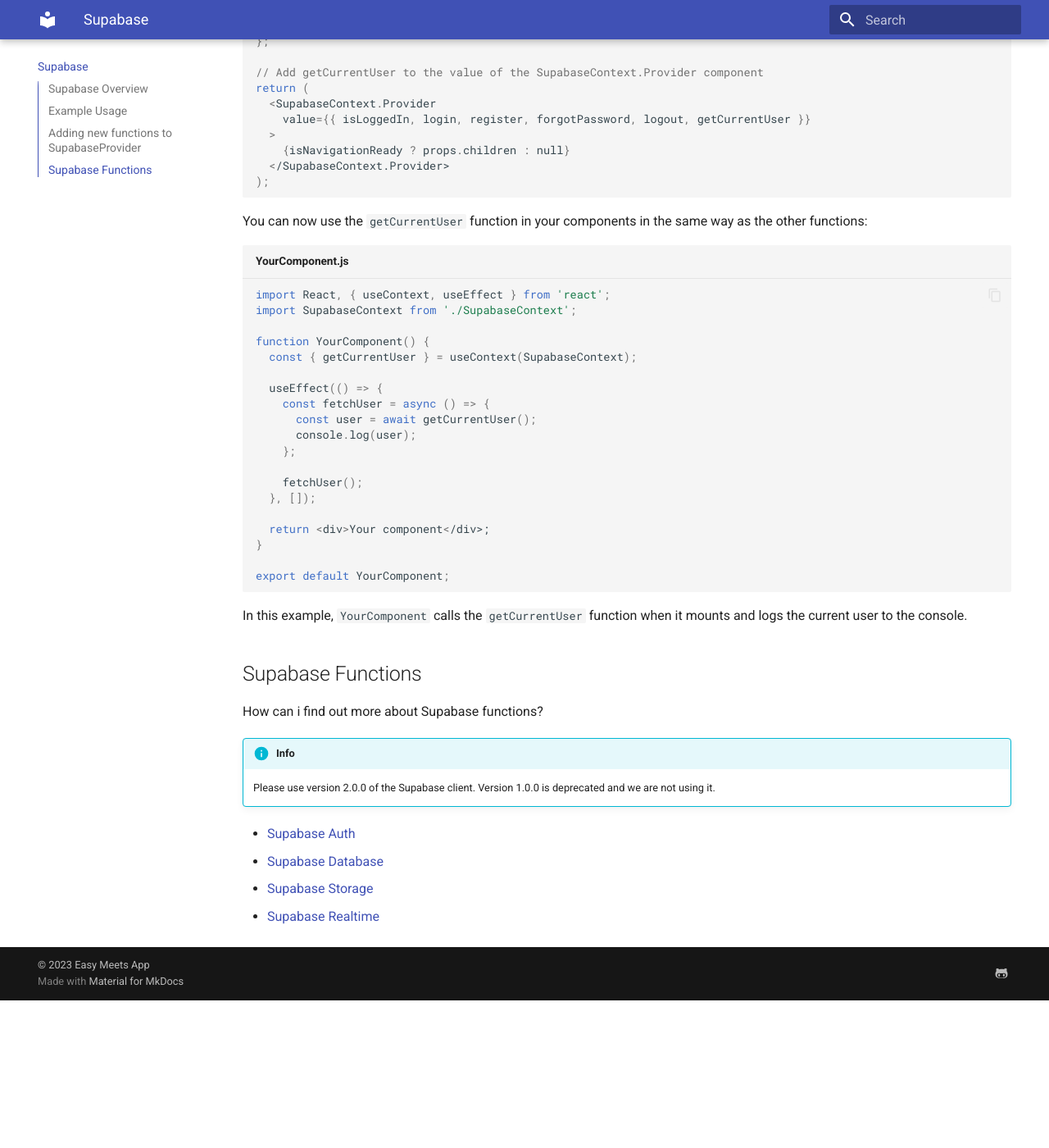
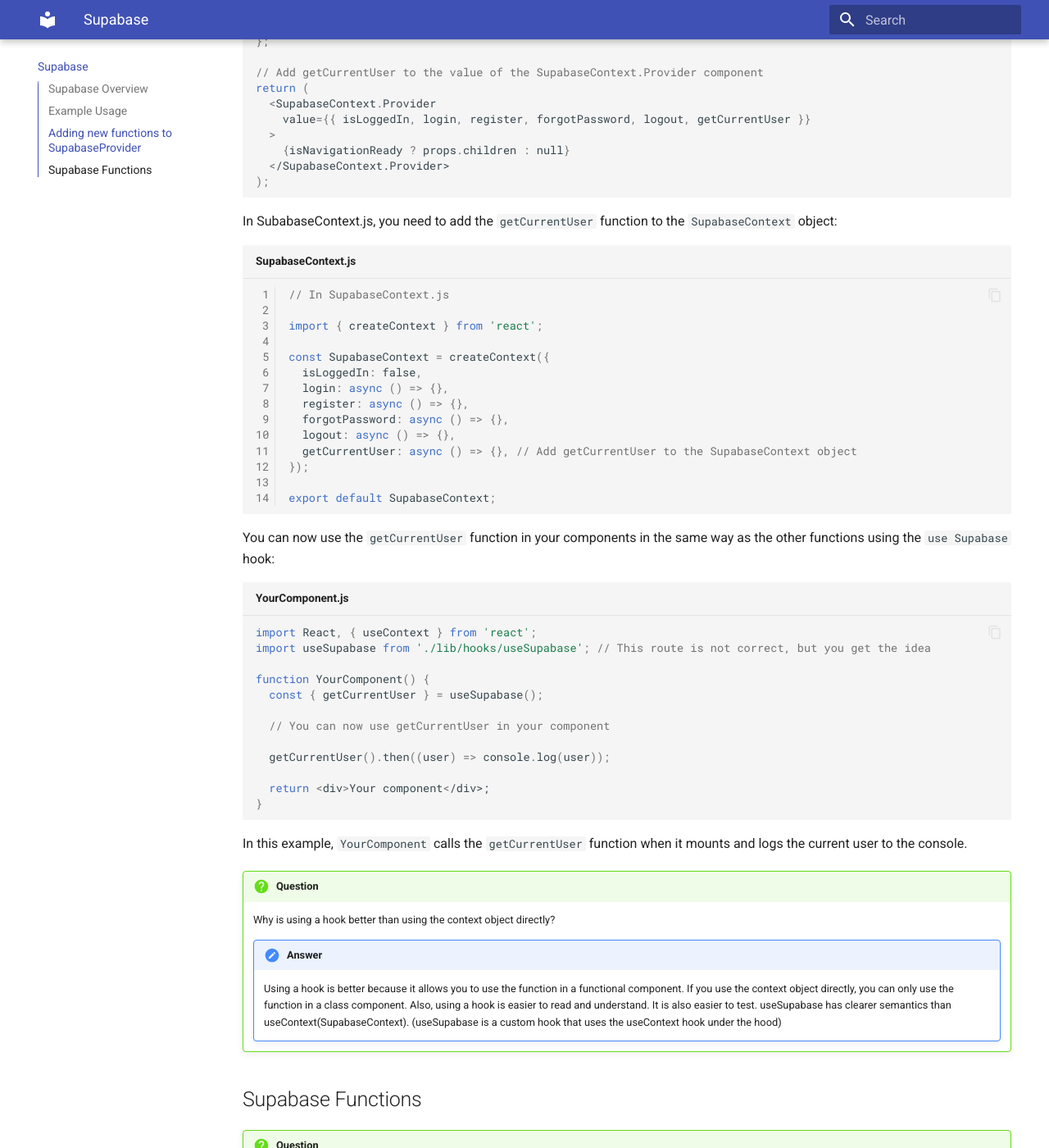
Before and after one commit to easymeets/easy-meets-docs, an MkDocs documentation site: the page built from docs/supabase.md, in a window 1280 px wide and 1400 px high, scrolled down 1403 px. Shown: the whole window at 82% size. Built offline with MkDocs 1.6.1 and Material for MkDocs 9.7.7, drawn with Linux system fonts in a browser that asks for light colours; before the commit the page ends 2623 px from its top, so only the background shows below that; some of the changed text lies outside the part shown.

Commit message:
Added changes to supabase md and its use cases

````diff
--- a/docs/supabase.md
+++ b/docs/supabase.md
@@ -61,40 +61,62 @@
 );
 ```
 
-You can now use the `getCurrentUser` function in your components in the same way as the other functions:
+In SubabaseContext.js, you need to add the `getCurrentUser` function to the `SupabaseContext` object:
+
+```javascript title="SupabaseContext.js" linenums="1"
+// In SupabaseContext.js
+
+import { createContext } from 'react';
+
+const SupabaseContext = createContext({
+  isLoggedIn: false,
+  login: async () => {},
+  register: async () => {},
+  forgotPassword: async () => {},
+  logout: async () => {},
+  getCurrentUser: async () => {}, // Add getCurrentUser to the SupabaseContext object
+});
+
+export default SupabaseContext;
+```
+
+
+You can now use the `getCurrentUser` function in your components in the same way as the other functions
+using the `use Supabase` hook:
 
 ```javascript title="YourComponent.js"
-import React, { useContext, useEffect } from 'react';
-import SupabaseContext from './SupabaseContext';
+import React, { useContext } from 'react';
+import useSupabase from './lib/hooks/useSupabase'; // This route is not correct, but you get the idea
 
 function YourComponent() {
-  const { getCurrentUser } = useContext(SupabaseContext);
+  const { getCurrentUser } = useSupabase();
 
-  useEffect(() => {
-    const fetchUser = async () => {
-      const user = await getCurrentUser();
-      console.log(user);
-    };
+  // You can now use getCurrentUser in your component
 
-    fetchUser();
-  }, []);
+  getCurrentUser().then((user) => console.log(user));
 
   return <div>Your component</div>;
 }
-
-export default YourComponent;
 ```
 
 In this example, `YourComponent` calls the `getCurrentUser` function when it mounts and logs the current user to the console.
 
+!!! question
+    Why is using a hook better than using the context object directly?
+
+    !!! answer
+        Using a hook is better because it allows you to use the function in a functional component. If you use the context object directly, you can only use the function in a class component. Also, using a hook is easier to read and understand. It is also easier to test. useSupabase has clearer semantics than useContext(SupabaseContext). (useSupabase is a custom hook that uses the useContext hook under the hood)
+
 ## Supabase Functions
 
-How can i find out more about Supabase functions?
+!!! question
+    How can i find out more about Supabase functions?
+    !!! answer
+        You can find out more about Supabase functions by reading the documentation. Here are some links to the documentation:
+    - [Supabase Auth](https://supabase.io/docs/reference/javascript/auth-signup)
+    - [Supabase Database](https://supabase.com/docs/reference/javascript/select)
+    - [Supabase Storage](https://supabase.com/docs/reference/javascript/storage-createbucket)
+    - [Supabase Realtime](https://supabase.com/docs/reference/javascript/subscribe)
 
 !!! info
     Please use version 2.0.0 of the Supabase client. Version 1.0.0 is deprecated and we are not using it.
-
-- [Supabase Auth](https://supabase.io/docs/reference/javascript/auth-signup)
-- [Supabase Database](https://supabase.com/docs/reference/javascript/select)
-- [Supabase Storage](https://supabase.com/docs/reference/javascript/storage-createbucket)
-- [Supabase Realtime](https://supabase.com/docs/reference/javascript/subscribe)
````
